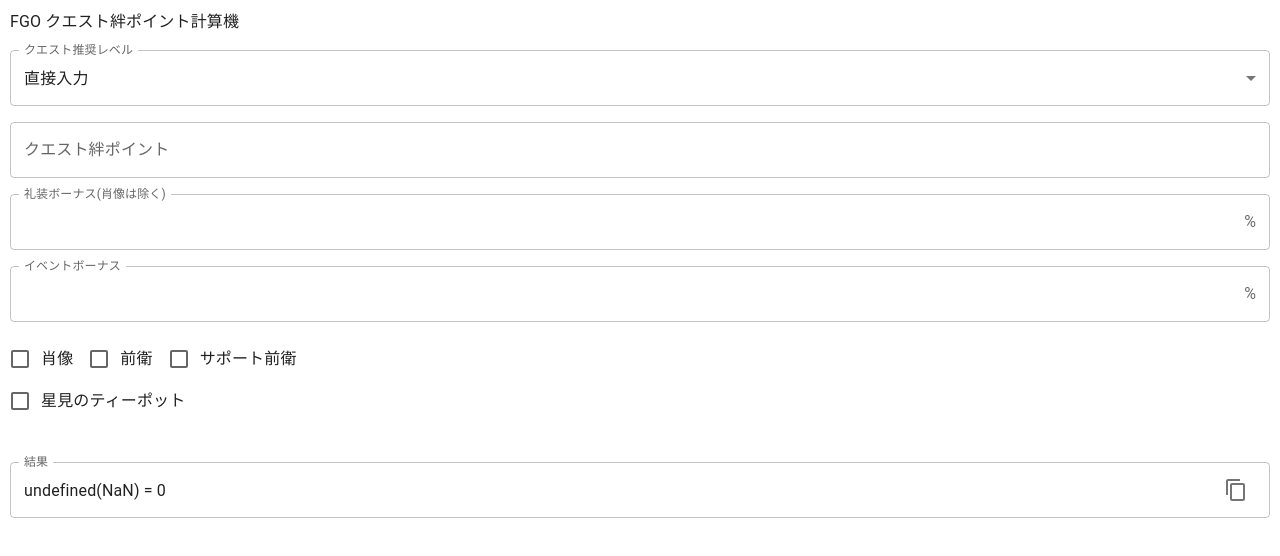
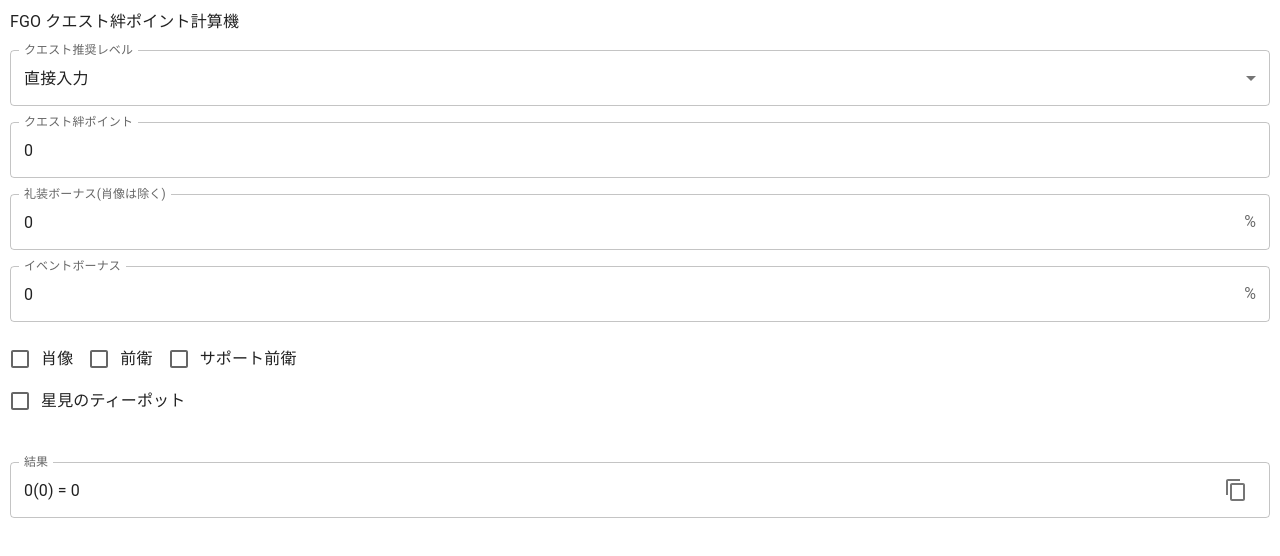
Before and after one commit to kanata3249/QuestBondCalculator, a React (Create React App) app: page / in a window 1280 px wide. Shown: the top 556 px of the page. Built offline with nearby package versions, Linux system fonts and the light colour scheme.

Commit message:
fix default values

```diff
--- a/src/QuestBondCalculator.tsx
+++ b/src/QuestBondCalculator.tsx
@@ -38,8 +38,9 @@
   useTeaPot: boolean
 }
 
+const defaultFormValues: FormValues = { questBond: 0, ceBonus: 0, eventBonus: 0, useCeFixedBonus: false, isStartUpBonus: false, isStartUpSupportBonus: false, useTeaPot: false }
 const storage = {
-  formValues: () : FormValues => JSON.parse(localStorage.getItem('QuestBondCalculator/formValues') || "{}"),
+  formValues: () : FormValues => JSON.parse(localStorage.getItem('QuestBondCalculator/formValues') || JSON.stringify(defaultFormValues)),
   saveFormValues: (values: FormValues) => localStorage.setItem('QuestBondCalculator/formValues', JSON.stringify(values))
 }
 
```
